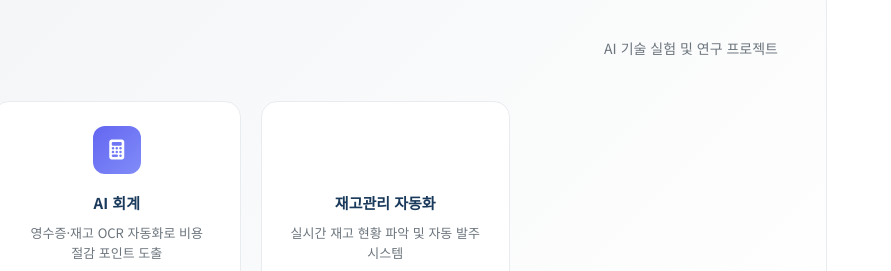
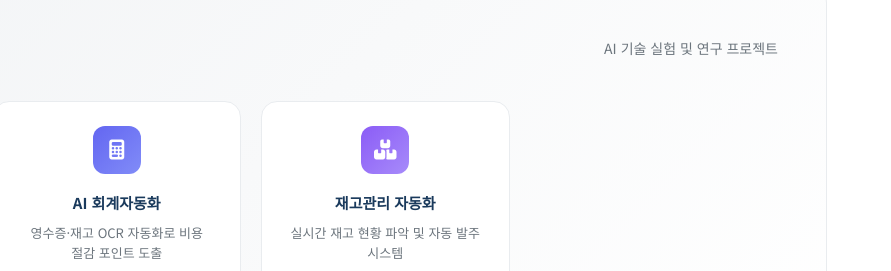
Before and after one commit to sangmin-cmd/bridgeh-website, a website: page index.html in a window 1280 px wide. Shown: the part 3695-3966 px from the top of the page, 389-1280 px from the left. Drawn offline with Linux system fonts and the light colour scheme; animation ran at ten frames a second.

Commit message:
Change inventory icon and update AI accounting label
Updated inventory icon and modified AI accounting title.

```diff
--- a/index.html
+++ b/index.html
@@ -2802,7 +2802,7 @@
         .lab-icon-new.accounting { background: linear-gradient(135deg, #6366F1 0%, #818CF8 100%); }
         .lab-icon-new.invest { background: linear-gradient(135deg, #F59E0B 0%, #FBBF24 100%); }
         .lab-icon-new.hospital { background: linear-gradient(135deg, #10B981 0%, #34D399 100%); }
-
+        .lab-icon-new.inventory { background: linear-gradient(135deg, #8B5CF6 0%, #A78BFA 100%); }
         .lab-icon-new i {
             font-size: 20px;
             color: var(--white);
@@ -3325,13 +3325,13 @@
                         <div class="lab-icon-new accounting">
                             <i class="fas fa-calculator"></i>
                         </div>
-                        <h5>AI 회계</h5>
+                        <h5>AI 회계자동화</h5>
                         <p>영수증·재고 OCR 자동화로 비용 절감 포인트 도출</p>
                         <span class="lab-status-new coming">개발예정</span>
                     </div>
                     <div class="lab-card-new">
                         <div class="lab-icon-new inventory">
-                            <i class="fas fa-boxes"></i>
+                            <i class="fas fa-boxes-stacked"></i>
                         </div>
                         <h5>재고관리 자동화</h5>
                         <p>실시간 재고 현황 파악 및 자동 발주 시스템</p>
```
